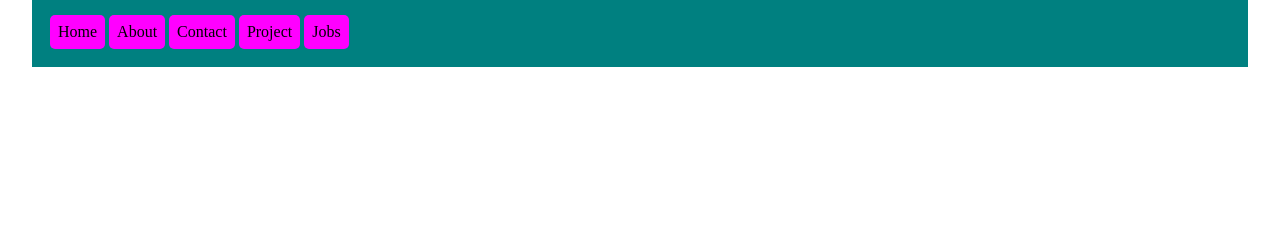
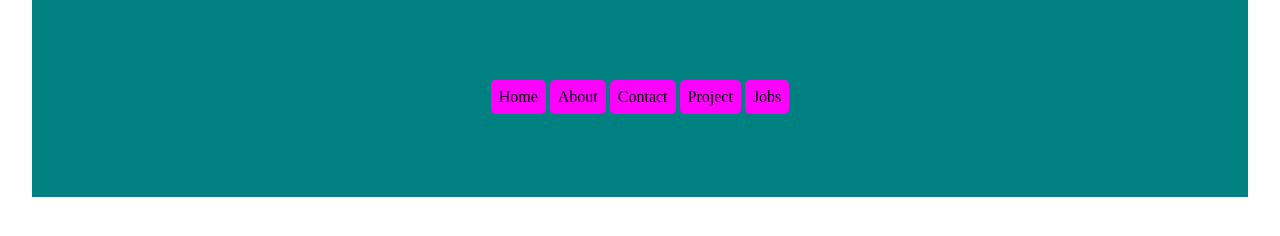
Before and after one commit to KazimAkyol/hc12-Flexbox, a plain HTML site: page flex.html in a window 1280 px wide. Shown: the part 72-308 px from the top of the page. Drawn offline with Linux system fonts and the light colour scheme.

Commit message:
first commit

```diff
--- a/flex.css
+++ b/flex.css
@@ -9,10 +9,14 @@ body{
 }
 
 ol{
+    height: 200px;
     list-style-type: none;
     background-color: teal;
     padding: 1rem;
     display: flex;
+    flex-direction: row;
+    align-items: center;
+    justify-content: center;
 }
 
 ol li{
```
